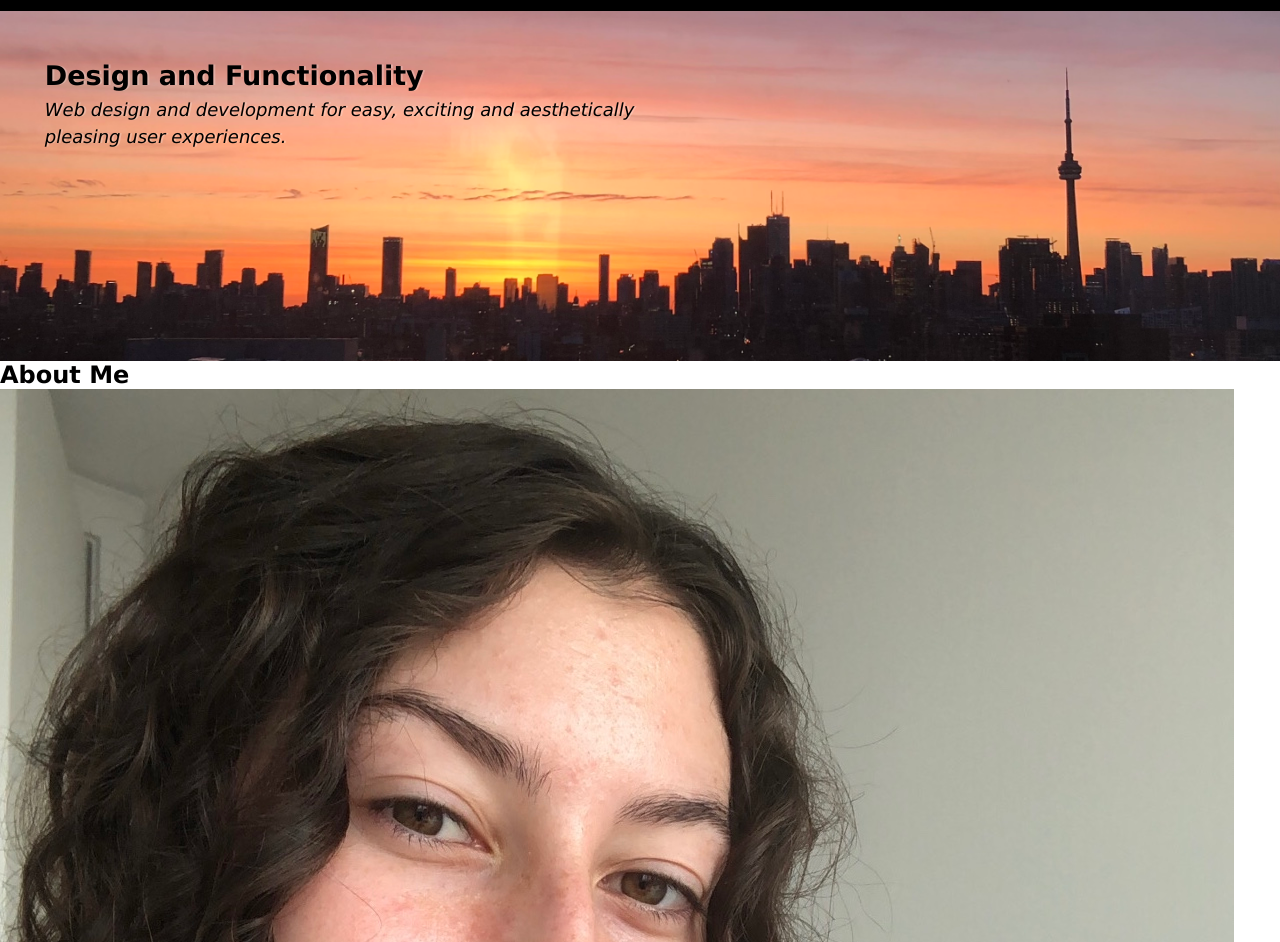
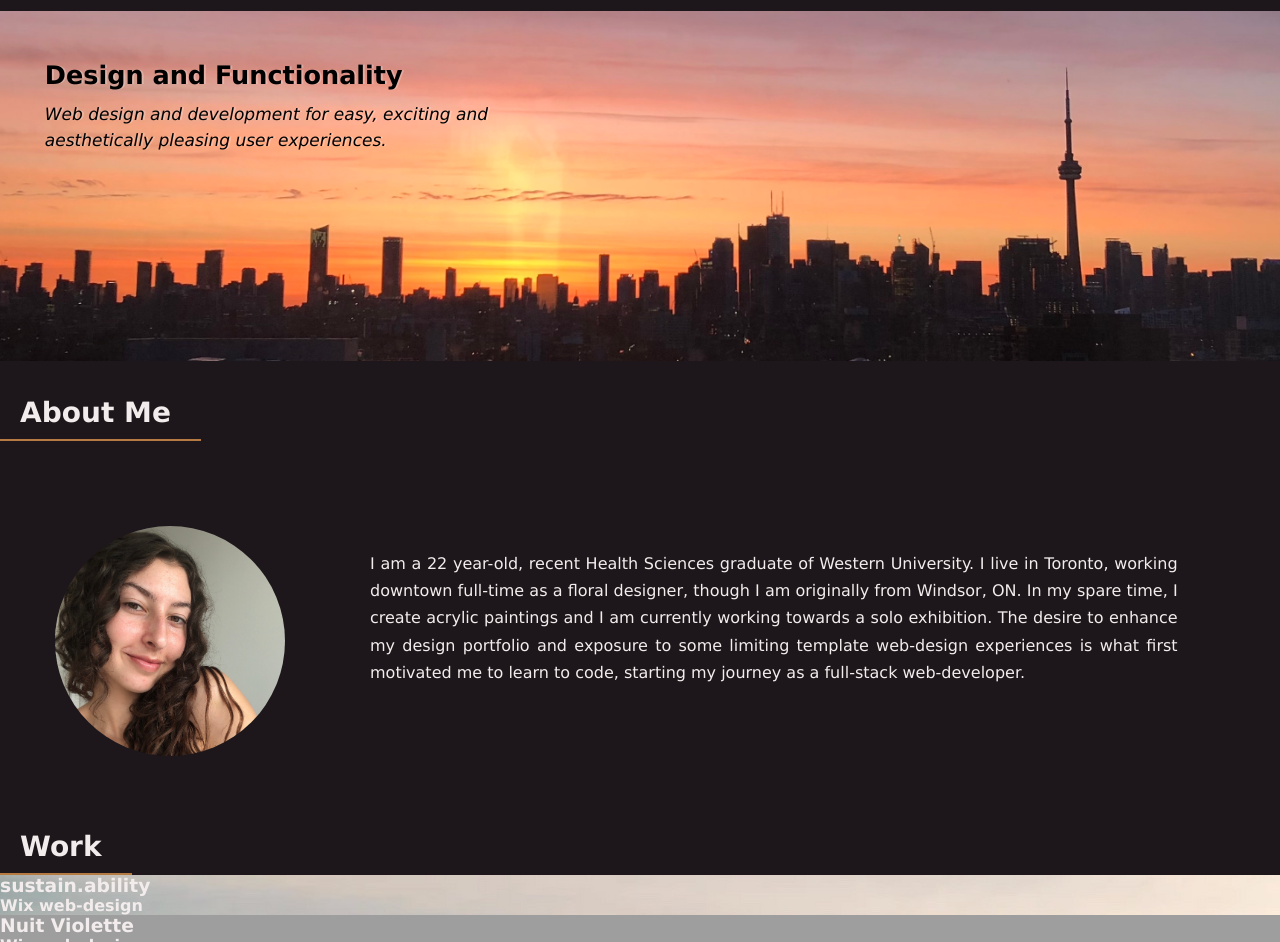
Before and after one commit to katiebutler37/portfolio, a plain HTML site: page index.html in a window 1280 px wide. Shown: the part 81-1023 px from the top of the page. Drawn offline with Linux system fonts and the light colour scheme; grey boxes are pictures that could not be loaded.

Commit message:
about me basic formatting complete

```diff
--- a/assets/style.css
+++ b/assets/style.css
@@ -1,7 +1,7 @@
 :root {
     --primary-color: #000;
-    --secondary-color: #fff;
-    --tertiary-color: #7a6685;
+    --secondary-color: rgb(243, 236, 236);
+    --tertiary-color: #1d171b;
 }
 
 * {
@@ -11,13 +11,14 @@
 }
 
 body {
-    color: var(--primary-color);
+    color: var(--secondary-color);
     font-family: 'Lucida Sans', 'Lucida Sans Regular', 'Lucida Grande', 'Lucida Sans Unicode', Geneva, Verdana, sans-serif;
+    background-color: var(--tertiary-color);
 }
 
 header {
     padding: 20px 35px;
-    background-color: var(--primary-color);
+    background-color: var(--tertiary-color);
     display: flex;
     justify-content: space-between;
     flex-wrap: wrap;
@@ -68,17 +69,57 @@ header nav ul li a {
 }
 
 .hero-hook {
-    width: 50%;
+    width: 35%;
     text-align: left;
     margin: 3.5%;
     color: var(--primary-color);
-    font-size: 18px;
+    font-size: 17px;
     line-height: 1.5;
     text-shadow: 2px 0px rgba(255, 255, 255, 25%);
+
+}
+
+.hero-hook h2 {
+    font-weight: bold;
+    margin-bottom: 8px;
 }
 
 .hero-hook p {
     font-style: italic;
+}
+
+.intro {
+    background-color: var(--tertiary-color);
+}
+
+.section-title {
+    color: var(--secondary-color);
+    font-size: 28px;
+    border-bottom: 2px solid rgba(248, 167, 85, 0.693);
+    padding: 30px 30px 10px 20px;
+    margin-top: 5px;
+    display: inline-flex
+}
+
+.intro-content {
+    display: flex;
+    flex-wrap: wrap;
+    justify-content: center;
+    align-items: center;
+}
+
+.intro img {
+    width: 300px;
+    padding: 35px;
+    border-radius: 50%;
+    margin: 50px 50px 0 20px;
+}
+
+.intro-text {
+    flex: 1;
+    line-height: 1.7;
+    text-align: justify;
+    margin-right: 8%;
 }
 
 .site-img-1 {
--- a/index.html
+++ b/index.html
@@ -48,7 +48,7 @@
         <section id="about-me" class="intro">
             <h2 class="section-title">About Me</h2>
             <div class="intro-content">
-                <div class="intro-img">
+                <div>
                     <img src="./assets/images/profilepic.jpg" alt="Katie Butler's headshot" />
                 </div>
                 <div class="intro-text">
```
